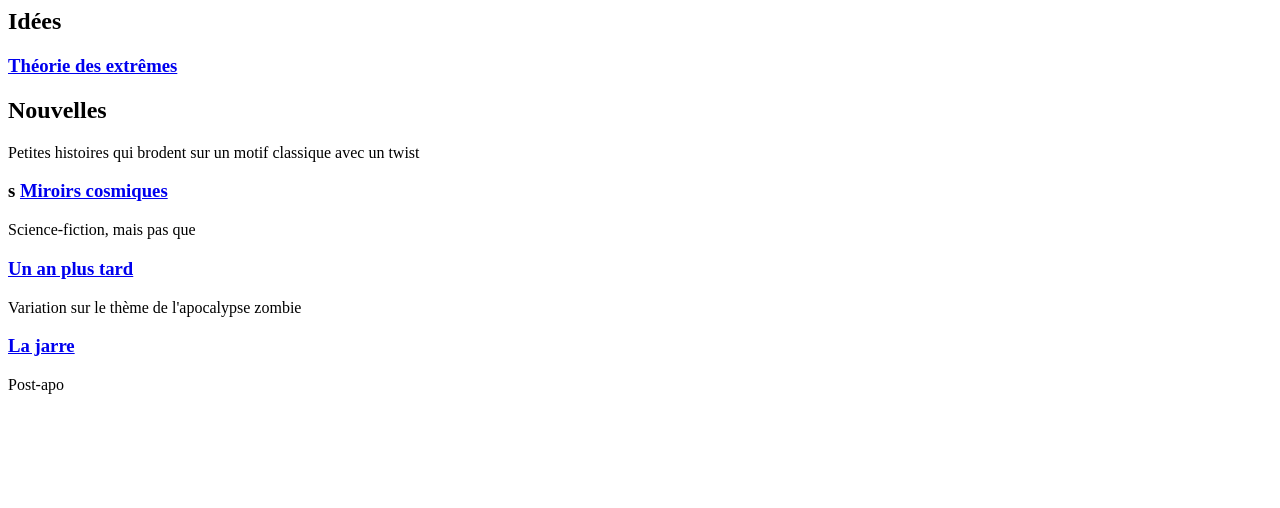
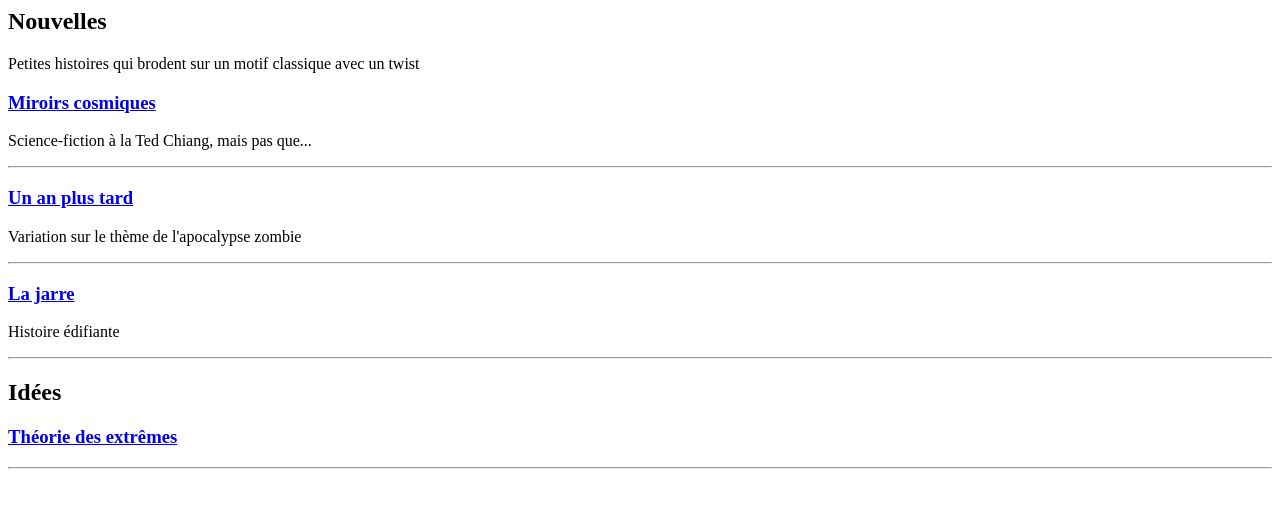
Before and after one commit to hugues-latium/hugues-latium.github.io, a plain HTML site: page index.html in a window 1280 px wide. Drawn offline with Linux system fonts and the light colour scheme.

Commit message:
fixes typo

```diff
--- a/index.html
+++ b/index.html
@@ -1,26 +1,33 @@
+
+<H2>Nouvelles</H2>
+<p>Petites histoires qui brodent sur un motif classique
+avec un twist</p>
+
+<h3>
+	<a href="miroirs.txt">Miroirs cosmiques</a>
+</h3>
+<p>Science-fiction à la Ted Chiang, mais pas que...</p>
+
+<hr/>
+
+<h3>
+	<a href="zombie.txt">Un an plus tard</a>
+</h3>
+<p>Variation sur le thème de l'apocalypse zombie</p>
+
+<hr/>
+
+<h3>
+	<a href="jarre.txt">La jarre</a>
+</h3>
+<p>Histoire édifiante</p>
+
+<hr/>
+
 <H2>Idées</H2>
 
 <h3>
 	<a href="1.txt">Théorie des extrêmes</a>
 </h3>
 
-<H2>Nouvelles</H2>
-
-<p>Petites histoires qui brodent sur un motif classique
-avec un twist</p>
-
-<h3>s
-	<a href="miroirs.txt">Miroirs cosmiques</a>
-</h3>
-<p>Science-fiction, mais pas que</p>
-
-<h3>
-	<a href="zombie.txt">Un an plus tard</a>
-</h3>
-<p>Variation sur le thème de l'apocalypse zombie</p>
-
-
-<h3>
-	<a href="jarre.txt">La jarre</a>
-</h3>
-<p>Post-apo</p>
+<hr>
```
Also changed, not shown: miroirs.txt, zombie.txt.
